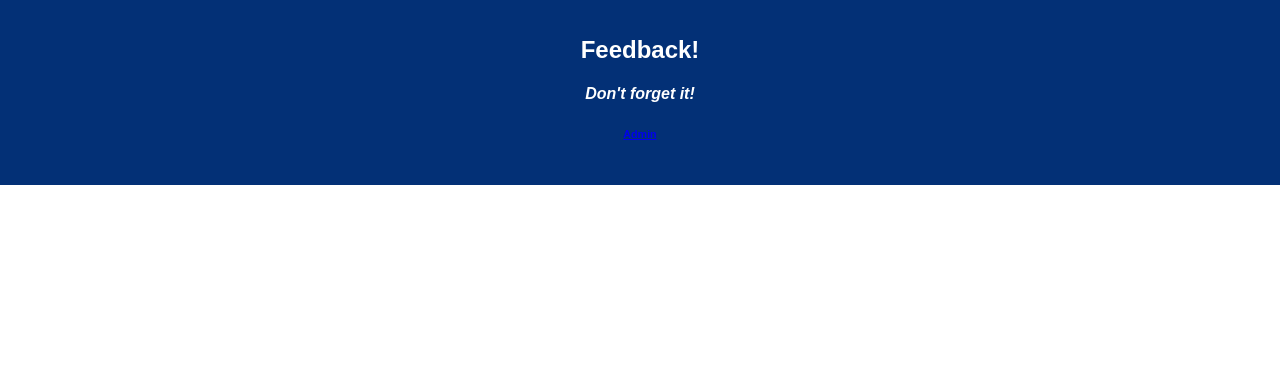
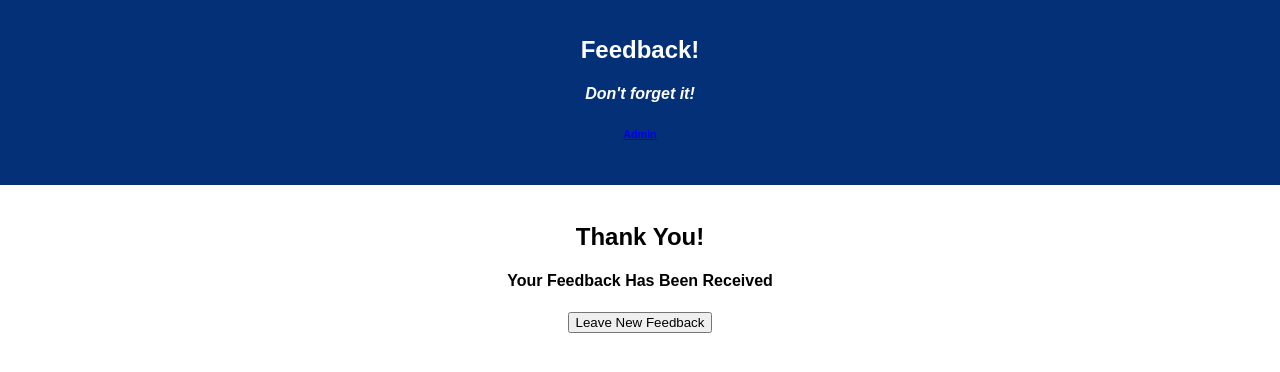
Before and after one commit to allenlucke/redux-feedback-loop, a React (Create React App) app: page /#/success in a window 1280 px wide. Shown: the top 372 px of the page. Built offline with nearby package versions, Linux system fonts and the light colour scheme.

Commit message:
added success page

```diff
--- a/src/components/App/App.js
+++ b/src/components/App/App.js
@@ -13,6 +13,7 @@ import Support from '../pages/Support/Support';
 import Comments from '../pages/Comments/Comments';
 import Review from '../pages/Review/Review'
 import Home from '../pages/Home/Home';
+import Success from '../pages/Success/Success';
 
 
 class App extends Component {
@@ -32,6 +33,7 @@ class App extends Component {
         <Route path="/support" component={Support} />
         <Route path="/comments" component={Comments} />
         <Route path="/review" component={Review} />
+        <Route path="/success" component={Success} />
 
       </div>
       </Router>
--- a/src/components/pages/Home/Home.js
+++ b/src/components/pages/Home/Home.js
@@ -12,7 +12,7 @@ class Home extends Component {
         return(
             <div>
                 <h2>Feedback Homepage</h2>
-                <button onClick={this.goToNext}>Start a New Feedback Form</button>
+                <button onClick={this.goToNext}>Start Feedback</button>
             </div>
         )
     }
--- a/src/components/pages/Review/Review.js
+++ b/src/components/pages/Review/Review.js
@@ -23,7 +23,7 @@ class Review extends Component {
     onSubmit = (event) => {
         alert('Are you sure you want to Submit?');
         this.postFeedback();
-        this.props.history.push('/');
+        this.props.history.push('/success');
     }
     render() {
         const feedbackInfo = this.props.store.feedbackReducer;
--- /dev/null
+++ b/src/components/pages/Success/Success.js
@@ -0,0 +1,23 @@
+import React, { Component } from 'react';
+import { connect } from 'react-redux';
+import mapStoreToProps from '../../redux/mapStoreToProps';
+
+class Success extends Component {
+
+    goToHome = (event) => {
+        //Navigates back to the home page
+        this.props.history.push('/')
+    }
+
+    render() {
+        return(
+            <div>
+                <h2>Thank You!</h2>
+                <h4>Your Feedback Has Been Received</h4>
+                <button onClick={this.goToHome}>Leave New Feedback</button>
+            </div>
+        )
+    }
+}
+
+export default connect(mapStoreToProps)(Success);
```
